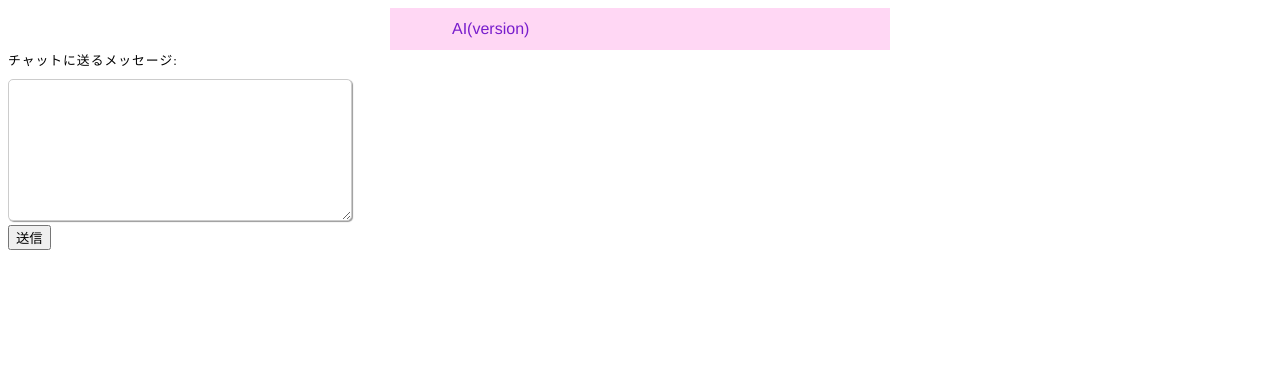
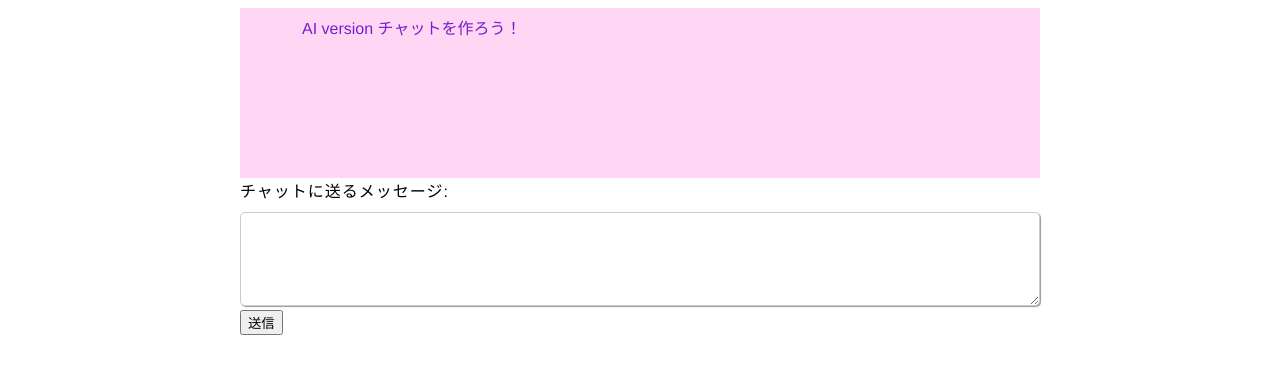
Before and after one commit to hirossk/aichat, a Flask app: page / in a window 1280 px wide. Shown: the top 374 px of the page. Run offline with Flask 3, Linux system fonts and the light colour scheme.

Commit message:
見栄えは完成したい

```diff
--- a/static/css/talk.css
+++ b/static/css/talk.css
@@ -4,7 +4,7 @@ message風フキダシ
 /*フレームとフォント*/
 .talk.message {
     width: 100%;
-    max-width: 500px;
+    max-width: 800px;
     margin: 0 auto;
     padding: 10px 0;
     background: #ffd7f4;
@@ -12,6 +12,7 @@ message風フキダシ
     font-size: 16px;
     color: #333;
     line-height: 1.4;
+    min-height: 150px;
     overflow: hidden;
 }
 
@@ -19,7 +20,7 @@ message風フキダシ
 .talk.message .bubble {
     position: relative;
     display: inmessage-block;
-    max-width: 192px;
+    max-width: 600px;
     margin: 8px 0 0;
     padding: 9px 14px;
     border-radius: 19px;
@@ -114,7 +115,8 @@ message風フキダシ
 /* チャット入力欄 */
 label,
 textarea {
-    font-size: 0.8rem;
+    font-family: "ヒラギノ角ゴ Pro W3", "Hiragino Kaku Gothic Pro", "Helvetica Neue", "Lucida Sans Unicode", "Arial";
+    font-size: 16px;
     letter-spacing: 1px;
 }
 
@@ -125,11 +127,23 @@ textarea {
     border-radius: 5px;
     border: 1px solid #ccc;
     box-shadow: 1px 1px 1px #999;
-    font-family: "ヒラギノ角ゴ Pro W3", "Hiragino Kaku Gothic Pro", "Helvetica Neue", "Lucida Sans Unicode", "Arial";
-    font-size: 16px;
 }
 
 label {
     display: block;
     margin-bottom: 10px;
 }
+
+#input {
+        /* コレwidth: 100%; */
+        /*コレ*/box-sizing: border-box;
+        max-width: 800px;
+        margin: 0 auto;
+}
+#message-text {
+        width: 100%;
+        box-sizing: border-box;
+}
+#submit {
+    margin: 0 auto;
+}
--- a/templates/talk/talk.html
+++ b/templates/talk/talk.html
@@ -11,9 +11,10 @@
 
 <body>
     <div class="overflow-auto" id="area">
+        <div id="frame">
             <div class="talk message">
                 <div class="name">
-                AI(version)
+                    AI version チャットを作ろう！
                 </div>
 
 
@@ -23,13 +24,13 @@
 
             </div>
             <form id="new-message">
-            <div class="input">
+                <div id="input">
                     <label for="text">チャットに送るメッセージ:</label>
-                <textarea id="message-text" name="sendmessage" rows="5" cols="33" value="1"></textarea>
+                    <textarea id="message-text" name="sendmessage" rows="3" cols="33" value="1"></textarea>
+                    <input id="submit" type="button" value="送信">
                 </div>
-            <input type="submit" value="送信">
             </form>
-        <div class="result"></div>
+        </div>
     </div>
 </body>
 
```
Also changed, not shown: static/js/talk.js (+20 -9 lines). Lines whose indentation alone changed are shown as unchanged.
